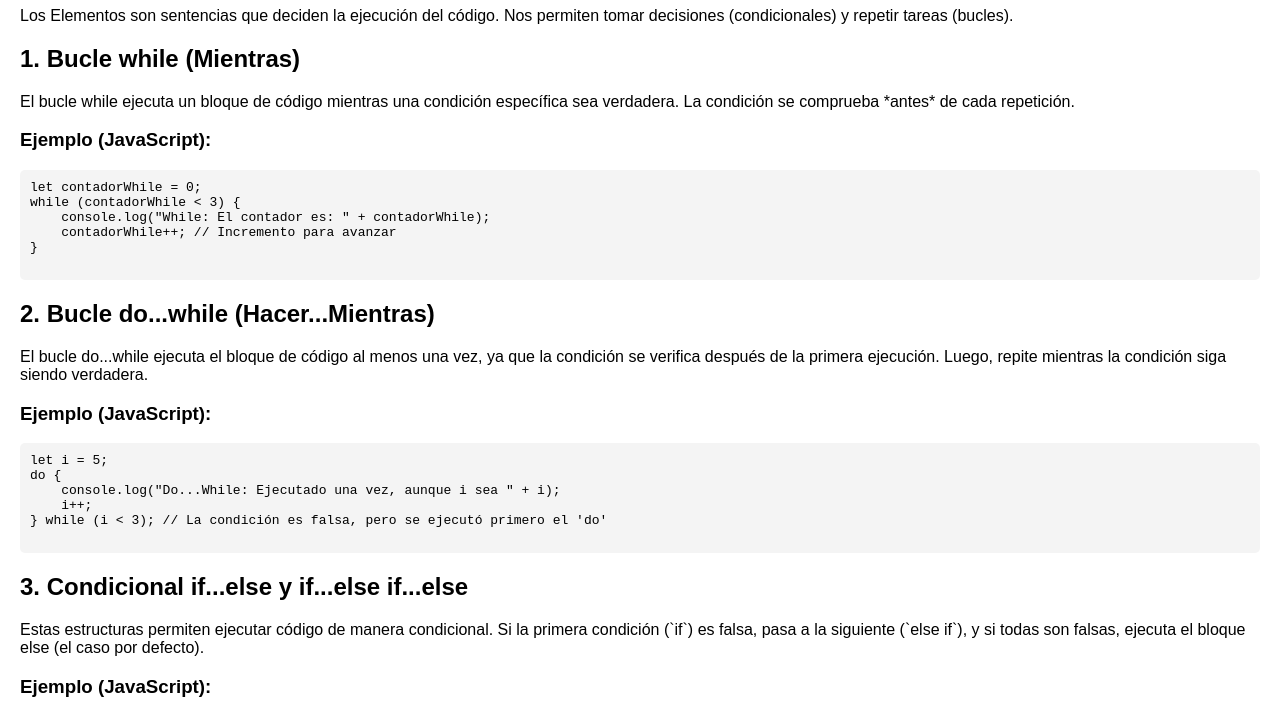
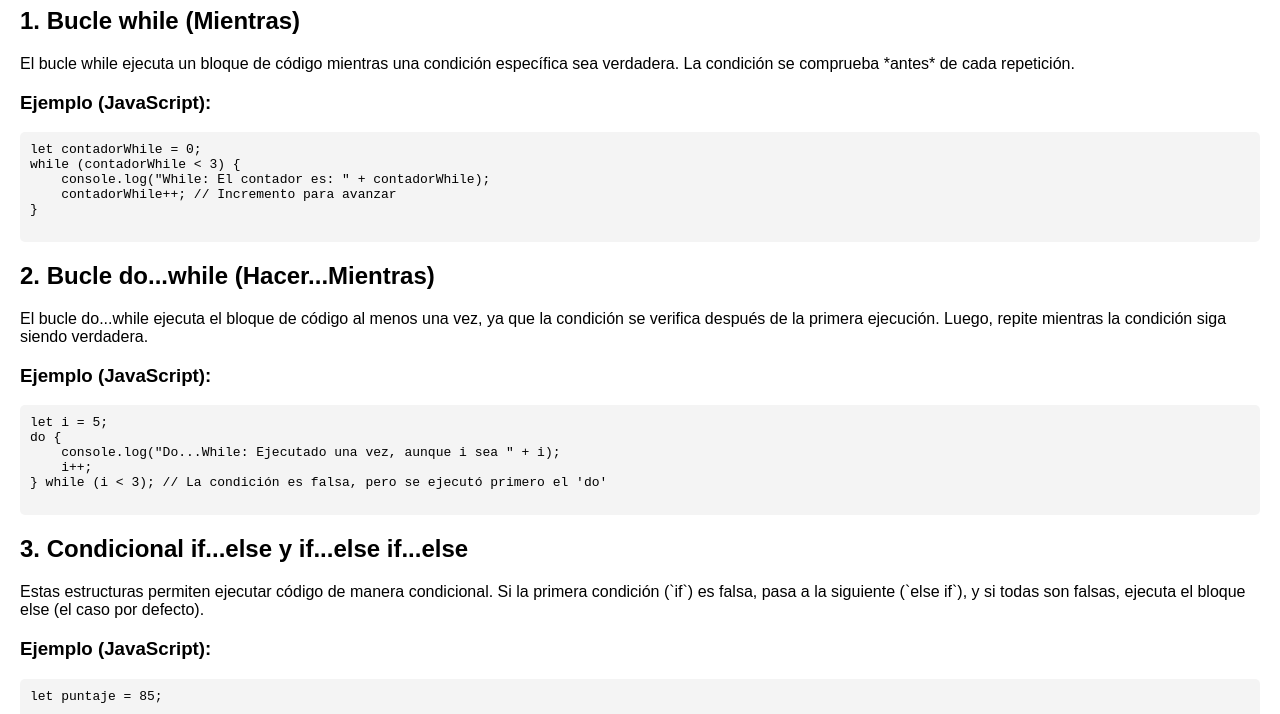
Before and after one commit to amcpchinito8-max/2da-evaluacion-, a plain HTML site: page index.html in a window 1280 px wide. Shown: the part 73-787 px from the top of the page. Drawn offline with Linux system fonts and the light colour scheme.

Commit message:
Remove explanation paragraph from index.html
Removed a paragraph explaining elements and examples.

```diff
--- a/index.html
+++ b/index.html
@@ -17,9 +17,6 @@
 <body>
 
     <h1>Elementos y ejemplos</h1>
-    <p>Los Elementos son sentencias que deciden la ejecución del código. Nos permiten tomar decisiones (condicionales) y repetir tareas (bucles).</p>
-
-
 
     <h2>1.  Bucle while (Mientras)</h2>
     <p class="definition">El bucle while ejecuta un bloque de código mientras una condición específica sea verdadera. La condición se comprueba *antes* de cada repetición.</p>
```
